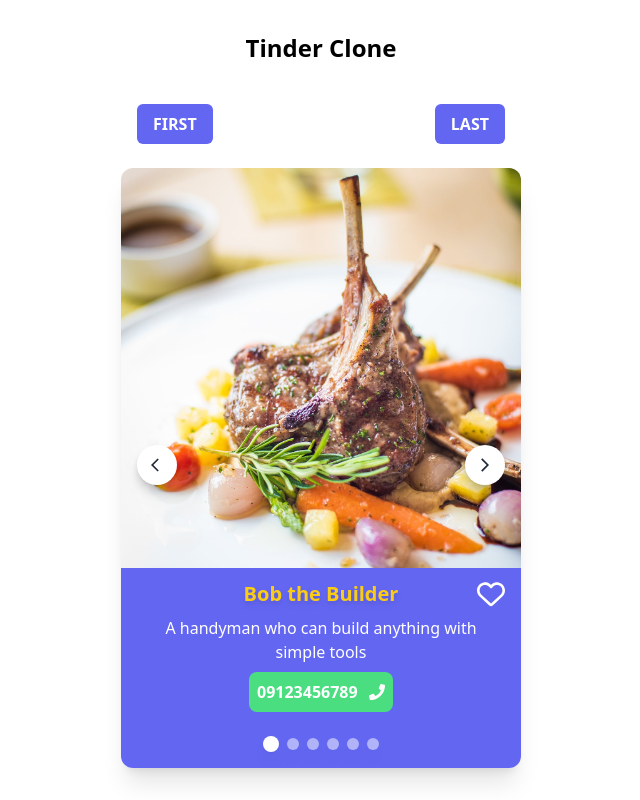
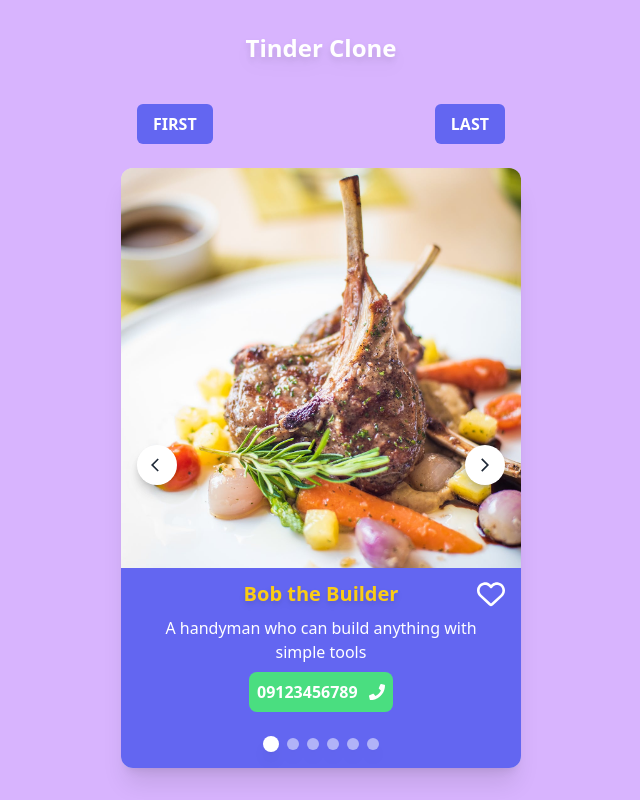
Before and after one commit to hyperst8/tinder-clone, a React (Vite) app: page / in a window 1280 px wide. Shown: the whole page, without its empty margins (319-959 px from the left). Built offline with nearby package versions, Linux system fonts and the light colour scheme.

Commit message:
Add background colors

```diff
--- a/src/App.jsx
+++ b/src/App.jsx
@@ -12,7 +12,7 @@ function App() {
       {/* <SliderImages images={images} /> */}
       <div className="max-w-lg h-dvh flex flex-col items-center justify-evenly mx-auto">
         <div>
-          <h1 className="font-bold text-2xl">Tinder Clone</h1>
+          <h1 className="font-bold text-2xl drop-shadow-lg">Tinder Clone</h1>
         </div>
         <Carousel>
           {handiCrafts.map((slider, index) => (
--- a/src/components/Carousel.jsx
+++ b/src/components/Carousel.jsx
@@ -62,7 +62,7 @@ export default function Carousel({ children: data }) {
         </button>
       </div>
 
-      <div className="carousel overflow-hidden relative w-[25rem] h-[37.5rem] md:mx-auto rounded-xl shadow-xl">
+      <div className="carousel bg-gray-200 overflow-hidden relative w-[25rem] h-[37.5rem] md:mx-auto rounded-xl shadow-xl">
         <motion.div
           className="element flex cursor-grab active:cursor-grabbing transition-transform ease-out duration-500 object-cover h-full w-full"
           drag="x"
--- a/src/index.css
+++ b/src/index.css
@@ -3,6 +3,10 @@
 @tailwind utilities;
 
 @layer base {
+  body {
+    @apply bg-purple-300 text-white;
+  }
+
   .btn-prev,
   .btn-next {
     @apply w-10 h-10 flex justify-center items-center cursor-pointer rounded-full drop-shadow-lg shadow-lg bg-white text-gray-800 hover:opacity-75 pointer-events-auto;
```
